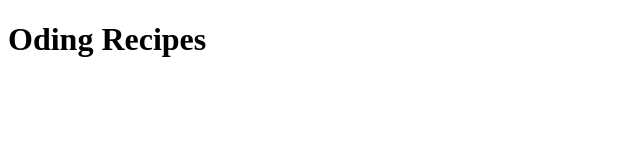
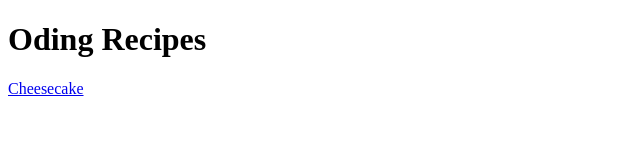
Before and after one commit to Reisa07/odin-recipes, a plain HTML site: page index.html in a window 1280 px wide. Shown: the full height of the page, 0-640 px from the left. Drawn offline with Linux system fonts and the light colour scheme.

Commit message:
Add relative file path to cheesecake recipe page

```diff
--- a/index.html
+++ b/index.html
@@ -7,5 +7,6 @@
 
     <body>
         <h1>Oding Recipes</h1>
+        <a href="./recipes/cheesecake.html">Cheesecake</a>
     </body>
 </html>
```
